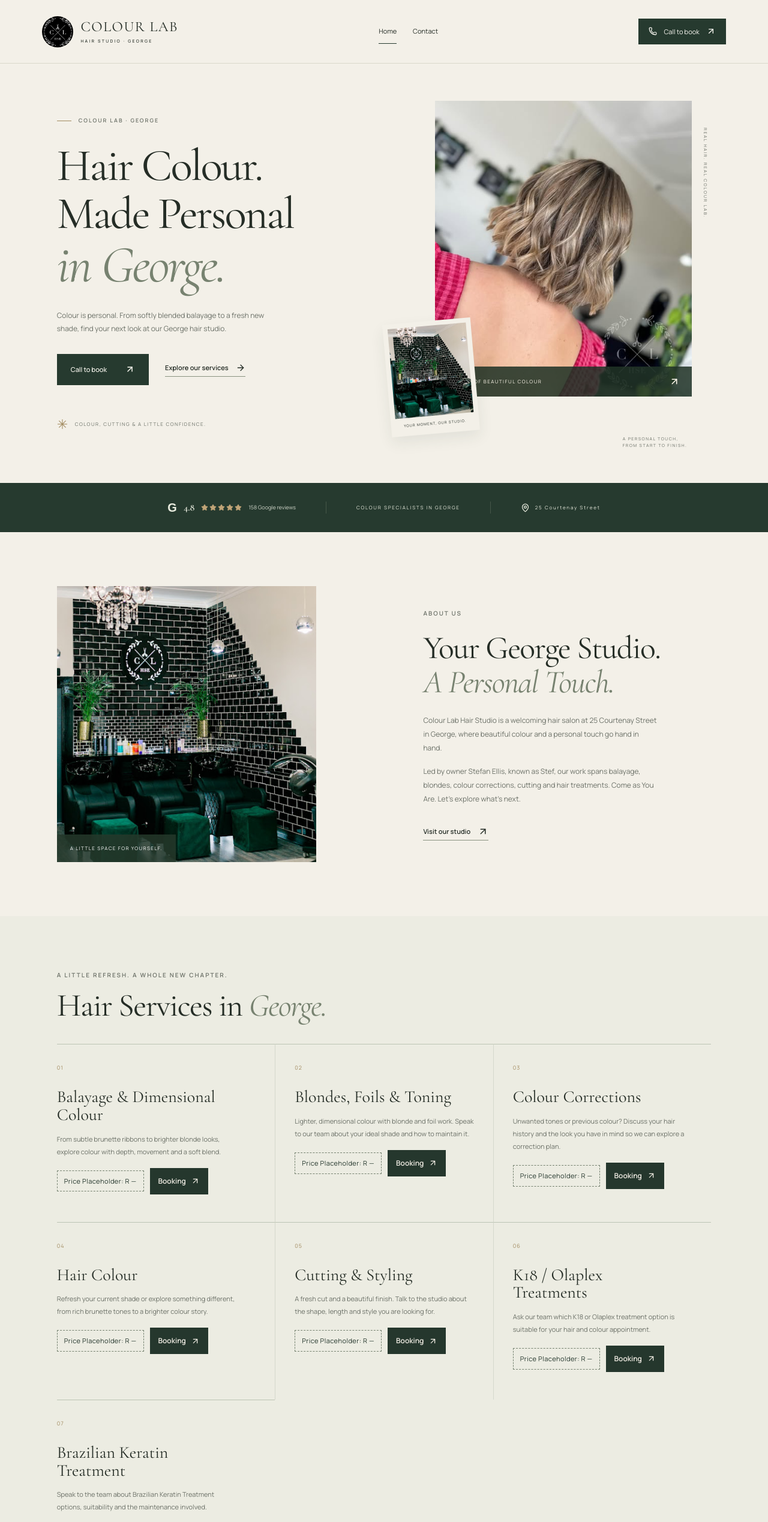
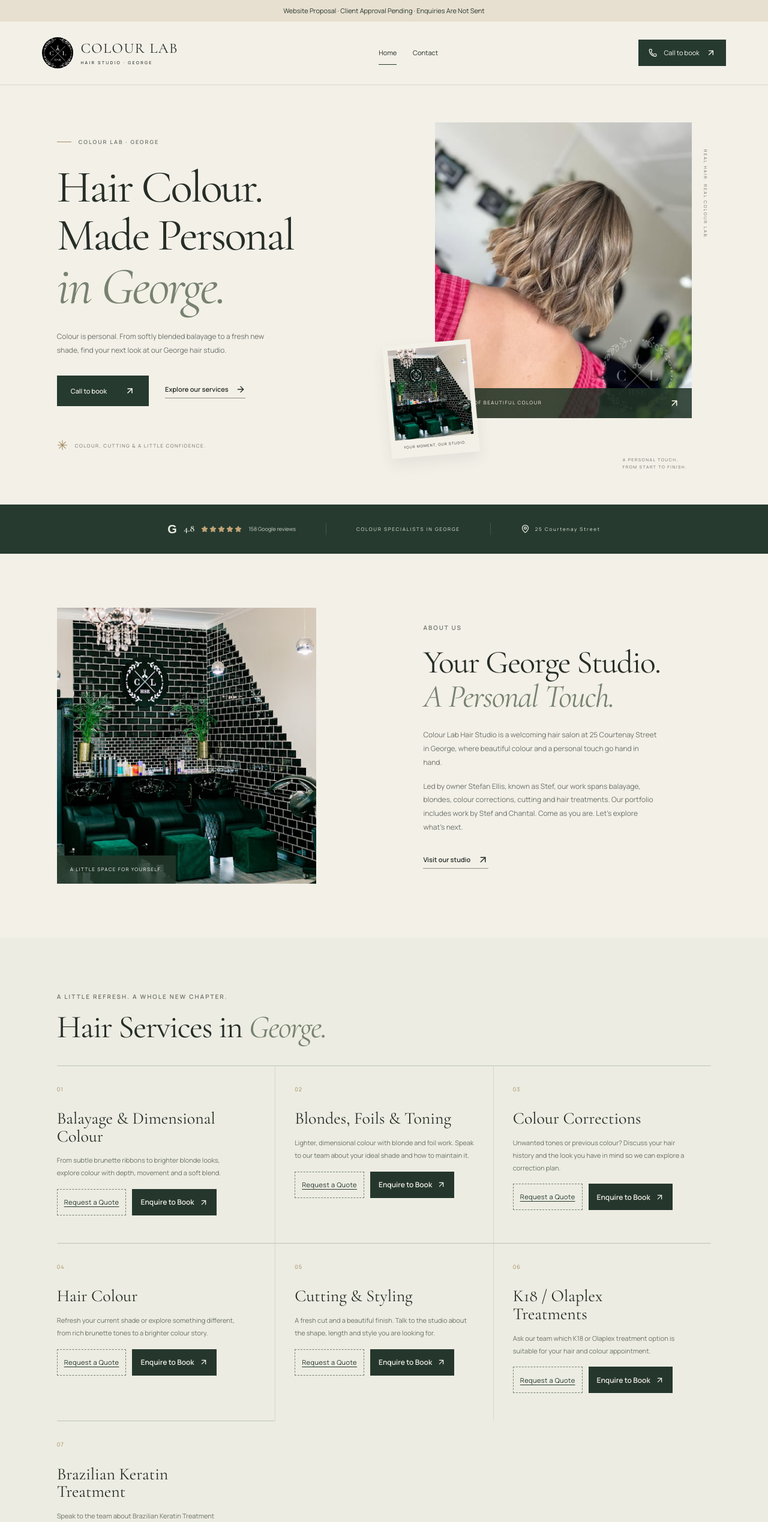
Before and after one commit to Ruans-Web-Design/colour-lab-hair-studio, a React (Vite) app in the folder packages/web/: page / in a window 1280 px wide. Shown: the top 2537 px of the page at 60% size. Built offline with nearby package versions, Linux system fonts and the light colour scheme.

Commit message:
Improve proposal booking flow with quotes and safe enquiry drafts

```diff
--- a/packages/web/src/web/pages/salon.tsx
+++ b/packages/web/src/web/pages/salon.tsx
@@ -1,5 +1,5 @@
 import { useEffect, useRef, useState, type FormEvent } from "react";
-import { Link, useLocation } from "wouter";
+import { Link, useLocation, useSearch } from "wouter";
 import { TestimonialCarousel } from "../components/testimonial-carousel";
 import {
   ArrowUpRight,
@@ -127,6 +127,9 @@ export function Layout({ children }: { children: React.ReactNode }) {
       >
         Skip to content
       </a>
+      <div className="proposal-notice">
+        Website Proposal · Client Approval Pending · Enquiries Are Not Sent
+      </div>
       <header className="header">
         <Brand />
         <nav className="desktop-nav" aria-label="Main navigation">
@@ -260,13 +263,24 @@ export function Layout({ children }: { children: React.ReactNode }) {
             <p>
               Photos and business information are drawn from public studio profiles. Publication
               permission and final business details should be approved before launch. The enquiry
-              form opens your email app and does not store your information on this website.
-              Appointments are only confirmed by the studio. Standard platform analytics may collect
-              website usage information.
+              form creates a draft on this page only; it does not send or store your enquiry on a
+              server. Photo permissions and business details have not yet been approved by the
+              client. Appointments are only confirmed by the studio. Standard platform analytics may
+              collect website usage information.
             </p>
           </div>
         )}
       </footer>
+      <nav className="mobile-booking-bar" aria-label="Quick contact">
+        <a href={phone}>
+          <Phone size={17} aria-hidden="true" />
+          Call
+        </a>
+        <Link href="/contact">
+          <Mail size={17} aria-hidden="true" />
+          Enquire
+        </Link>
+      </nav>
     </>
   );
 }
@@ -632,7 +646,8 @@ export function Home() {
           </p>
           <p>
             Led by owner Stefan Ellis, known as Stef, our work spans balayage, blondes, colour
-            corrections, cutting and hair treatments. Come as You Are. Let’s explore what’s next.
+            corrections, cutting and hair treatments. Our portfolio includes work by Stef and
+            Chantal. Come as you are. Let’s explore what’s next.
           </p>
           <External href={maps} className="text-link">
             Visit our studio
@@ -653,13 +668,19 @@ export function Home() {
               <h3>{s.name}</h3>
               <p>{s.text}</p>
               <div className="service-booking-row">
-                <span className="service-price-placeholder">Price Placeholder: R —</span>
                 <Link
-                  href="/contact"
+                  className="service-quote"
+                  href={`/contact?service=${encodeURIComponent(s.name)}&intent=quote`}
+                  aria-label={`Request a quote for ${s.name}`}
+                >
+                  Request a Quote
+                </Link>
+                <Link
+                  href={`/contact?service=${encodeURIComponent(s.name)}`}
                   className="service-booking"
-                  aria-label={`Booking enquiry for ${s.name}`}
+                  aria-label={`Enquire to book ${s.name}`}
                 >
-                  Booking <ArrowUpRight size={15} aria-hidden="true" />
+                  Enquire to Book <ArrowUpRight size={15} aria-hidden="true" />
                 </Link>
               </div>
             </article>
@@ -740,8 +761,8 @@ export function Home() {
             </summary>
             <p>
               Call <a href={phone}>044 873 4787</a> or use our{" "}
-              <Link href="/contact">contact form</Link> to prepare an email enquiry. The studio will
-              confirm availability directly; submitting an enquiry does not confirm a booking.
+              <Link href="/contact">contact form</Link> to explore an enquiry draft. This proposal
+              does not send enquiries or confirm bookings.
             </p>
           </details>
           <details>
@@ -797,14 +818,24 @@ export function Contact() {
   const [ready, setReady] = useState(false);
   const [copy, setCopy] = useState(false);
   const [draft, setDraft] = useState("");
-  const [subject, setSubject] = useState("");
+  const search = useSearch();
+  const params = new URLSearchParams(search);
+  const requestedService = params.get("service") || "";
+  const quote = params.get("intent") === "quote";
+  const [service, setService] = useState("Not sure yet");
+  useEffect(() => {
+    setService(
+      services.some((s) => s.name === requestedService) ? requestedService : "Not sure yet",
+    );
+    setReady(false);
+  }, [requestedService, quote]);
   function submit(e: FormEvent<HTMLFormElement>) {
     e.preventDefault();
     const form = e.currentTarget;
     const data = new FormData(form);
-    const s = `Appointment enquiry — ${data.get("service")}`;
-    const text = `Hello Colour Lab,\n\nI'd like to enquire about an appointment.\n\nName: ${data.get("name")}\nPhone: ${data.get("phone")}\nEmail: ${data.get("email")}\nService: ${data.get("service")}\nPreferred date: ${data.get("date") || "Flexible"}\n\n${data.get("message")}\n\nPlease contact me to discuss availability. Thank you.`;
-    setSubject(s);
+
+    const text = `Hello Colour Lab,\n\nI'd like to ${quote ? "request a quote" : "enquire about an appointment"}.\n\nName: ${data.get("name")}\nPhone: ${data.get("phone")}\nEmail: ${data.get("email")}\nService: ${data.get("service")}\nPreferred date: ${data.get("date") || "Flexible"}\n\n${data.get("message")}\n\nPlease contact me to discuss availability. Thank you.`;
+
     setDraft(text);
     setReady(true);
     setCopy(false);
@@ -815,7 +846,7 @@ export function Contact() {
         tag="LET’S TALK ABOUT YOUR NEXT LOOK"
         title="Contact Colour Lab."
         italic="Your George Hair Studio."
-        text="Call the studio to book, or prepare an email enquiry. We’d love to hear what you have in mind."
+        text="Explore the enquiry form below. This proposal creates a draft only and does not send anything to the studio."
       />
       <section className="contact-layout section">
         <div className="contact-info">
@@ -868,14 +899,14 @@ export function Contact() {
             ))}
           </div>
         </div>
-        <div className="enquiry">
-          <span className="eyebrow">APPOINTMENT ENQUIRY</span>
+        <div className="enquiry" id="enquiry">
+          <span className="eyebrow">{quote ? "QUOTE ENQUIRY" : "APPOINTMENT ENQUIRY"}</span>
           <h2>
             Tell Us About <em>Your Hair.</em>
           </h2>
           <p>
-            This form prepares an email in your email app. The studio will confirm availability
-            directly.
+            Proposal preview: create a draft to review or copy. No email is sent, and no appointment
+            is booked.
           </p>
           <form onSubmit={submit}>
             <div className="form-grid">
@@ -890,14 +921,13 @@ export function Contact() {
                 />
               </label>
               <label>
-                Phone number
+                Phone number (optional)
                 <input
                   aria-label="Phone number"
                   name="phone"
                   type="tel"
                   autoComplete="tel"
                   placeholder="Your contact number"
-                  required
                 />
               </label>
             </div>
@@ -915,14 +945,14 @@ export function Contact() {
             <div className="form-grid">
               <label>
                 Service of interest
-                <select name="service" defaultValue="Not sure yet">
+                <select name="service" value={service} onChange={(e) => setService(e.target.value)}>
                   {["Not sure yet", ...services.map((s) => s.name)].map((s) => (
                     <option key={s}>{s}</option>
                   ))}
                 </select>
               </label>
               <label>
-                Preferred date
+                Preferred date (optional)
                 <input
                   aria-label="Preferred date"
                   name="date"
@@ -932,13 +962,12 @@ export function Contact() {
               </label>
             </div>
             <label>
-              A little about your next look
+              A little about your next look (optional)
               <textarea
                 aria-label="A little about your next look"
                 name="message"
                 rows={3}
                 placeholder="Your current hair, your ideal look, or anything you’d like us to know…"
-                required
               />
             </label>
             <label className="consent">
@@ -947,25 +976,18 @@ export function Contact() {
                 type="checkbox"
                 required
               />
-              I understand this is an enquiry, not a confirmed appointment. My details will only be
-              shared when I send the email.
+              I understand this is a proposal preview. This form does not send an enquiry or confirm
+              an appointment.
             </label>
             <button type="submit" className="button">
-              Prepare email enquiry
+              Create Enquiry Draft
               <ArrowUpRight size={18} />
             </button>
           </form>
           {ready && (
             <output className="draft">
-              <strong>Your email draft is ready.</strong>
-              <p>Open your email app, then send it to the studio. Nothing has been sent yet.</p>
-              <a
-                className="button"
-                href={`mailto:hsecolourlab@gmail.com?subject=${encodeURIComponent(subject)}&body=${encodeURIComponent(draft)}`}
-              >
-                Open email app
-                <Mail size={16} />
-              </a>
+              <strong>Your enquiry draft is ready.</strong>
+              <p>Review or copy your draft below. Nothing has been sent or booked.</p>
               <button
                 className="text-link"
                 onClick={async () => {
--- a/packages/web/src/web/salon.css
+++ b/packages/web/src/web/salon.css
@@ -2073,7 +2073,7 @@ footer .brand > span {
   outline: 2px solid #25372d;
   outline-offset: 4px;
 }
-.service-price-placeholder {
+.service-quote {
   display: inline-block;
   padding: 7px 11px;
   border: 1px dashed var(--sage, #75816f);
@@ -2125,3 +2125,53 @@ footer .brand > span {
   outline: 2px solid #25372d;
   outline-offset: 4px;
 }
+
+.service-quote {
+  min-height: 44px;
+  display: inline-flex;
+  align-items: center;
+  text-decoration: underline;
+  text-underline-offset: 3px;
+}
+.proposal-notice {
+  padding: 9px 6%;
+  text-align: center;
+  background: #e7dfcf;
+  color: #25372d;
+  font-size: 11px;
+  line-height: 1.6;
+}
+.mobile-booking-bar {
+  display: none;
+}
+@media (max-width: 767px) {
+  body {
+    padding-bottom: 145px;
+  }
+  .mobile-booking-bar {
+    display: flex;
+    position: fixed;
+    bottom: 62px;
+    left: 6%;
+    right: 6%;
+    z-index: 40;
+    background: #25372d;
+    color: #f2eee5;
+    box-shadow: 0 4px 16px #0002;
+  }
+  .mobile-booking-bar a {
+    display: flex;
+    align-items: center;
+    justify-content: center;
+    gap: 9px;
+    width: 50%;
+    min-height: 48px;
+    font-size: 13px;
+  }
+  .mobile-booking-bar a + a {
+    border-left: 1px solid #ffffff40;
+  }
+  .service-booking {
+    padding: 10px 11px;
+  }
+}
```
Also changed, not shown: 1 other file (tests, documents, lock files or other folders).
